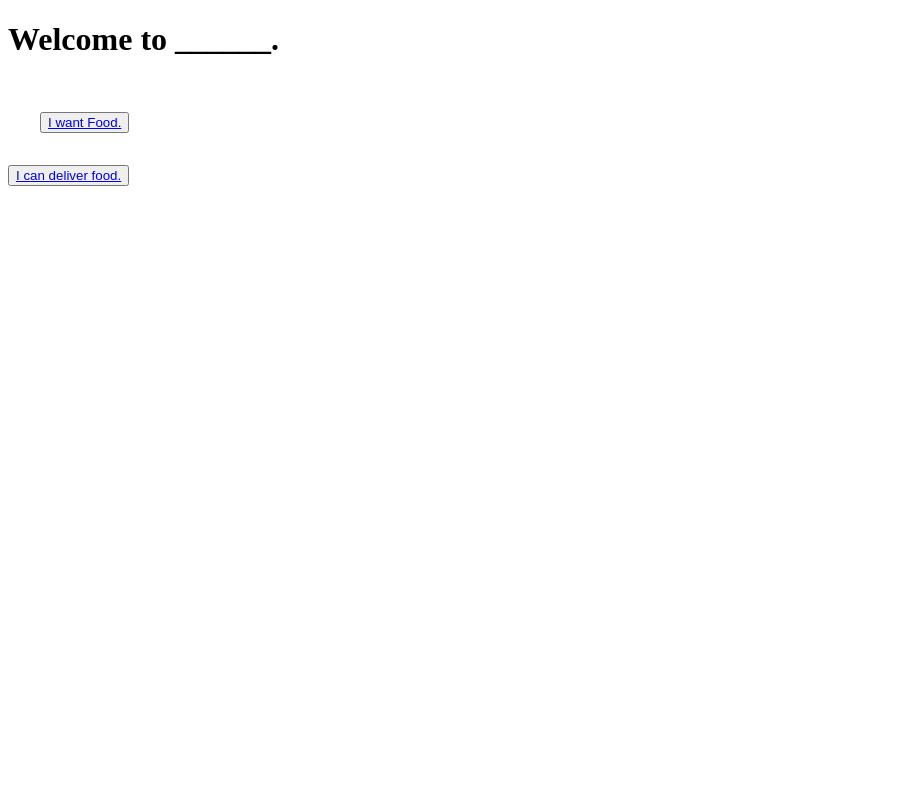
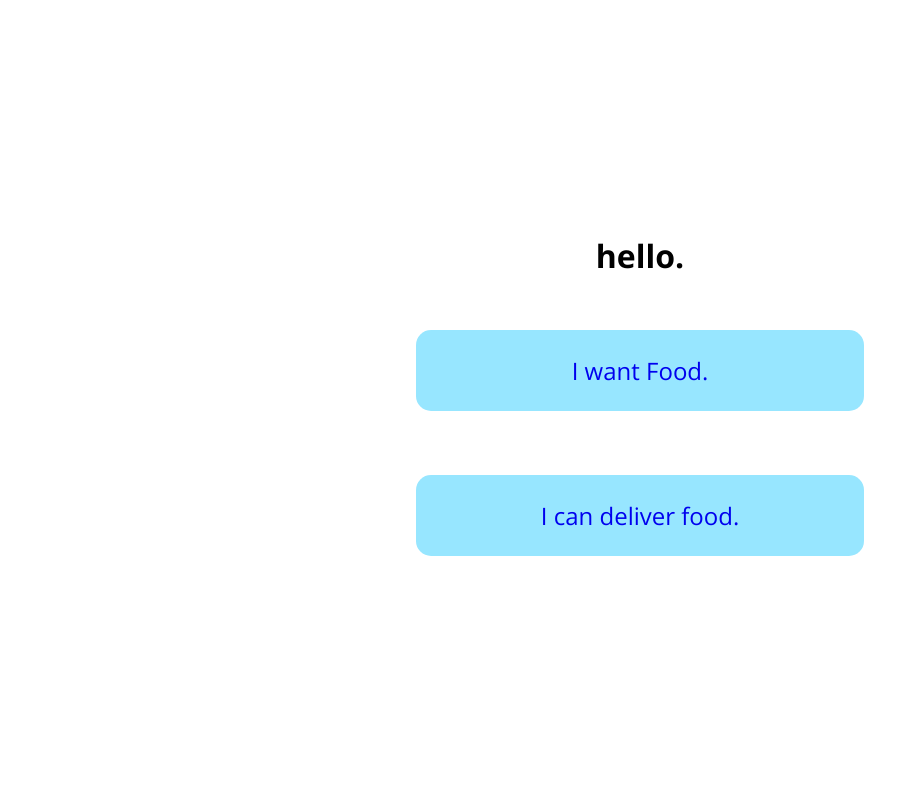
Before and after one commit to tanyongzhi/connect_form, a Flask app: page / in a window 1280 px wide. Shown: the whole page, without its empty margins (0-919 px from the left). Run offline with Flask 2, Linux system fonts and the light colour scheme.

Commit message:
homepage

```diff
--- a/static/css/main.css
+++ /dev/null
@@ -1,3 +0,0 @@
-.button {
-    padding: 32px;
-}
--- /dev/null
+++ b/static/main.css
@@ -0,0 +1,39 @@
+html, body {
+  padding: 0;
+  margin: 0;
+  height: 100%;
+  display: grid;
+}
+
+body {
+  font-family: "Open Sans", sans-serif;
+  min-height: 100%;
+}
+
+.start-button {
+  padding-top: 24px;
+  padding-bottom: 24px;
+  margin: 32px;
+  background-color: #97E6FF;
+  border-radius: 15px;
+  box-shadow: 20px rgba(0,0,0,0.5);
+}
+
+.grid-container {
+  display: grid;
+  grid-template-columns: auto auto auto;
+
+  margin: auto;
+  width: 40%;
+  text-align: center;
+  align-items: center;
+}
+
+a {
+  font-size: 24px;
+  text-decoration: none;
+}
+
+.full-width {
+  grid-column: 1 / 4;
+}
--- a/templates/index.html
+++ b/templates/index.html
@@ -1,29 +1,34 @@
 <!DOCTYPE html>
-<html>
+<html lang="en">
 
 <head>
-    <meta charset="UTF-8">
-    <link rel="stylesheet" href="/static/css/main.css">
-    <!-- <link rel="stylesheet" href="{{ url_for('static',     filename='css/template.css') }}"> -->
+    <meta charset="utf-8">
+    <link href="https://fonts.googleapis.com/css?family=Open+Sans:400,600,700&display=swap" rel="stylesheet">
 
+    <link rel="stylesheet" type="text/css" href="/static/main.css">
     <title>Food</title>
 </head>
 
 <body>
-    <div>
-        <h1>Welcome to ______.</h1>
+    <div class="grid-container">
+        <div class="full-width">
+            <h1>hello.</h1>
+        </div>
+        <div class="full-width">
+            <div class="start-button">
+                <a href="{{ url_for('slacker_list') }}">
+                    I want Food.
+                </a>
+            </div>
+        </div>
+        <div class="full-width">
+            <div class="start-button">
+                <a href="#">
+                    I can deliver food.
+                </a>
+            </div>
+        </div>
     </div>
-    <div class="button">
-        <button>
-            <a href="{{ url_for('slacker_list') }}">I want Food.</a>
-        </button>
-    </div>
-    <div>
-                <button>
-                    <a href="#">I can deliver food.</a>
-                </button>
-    </div>
-
 </body>
 
 </html>
```
Also changed, not shown: 1 other file.
